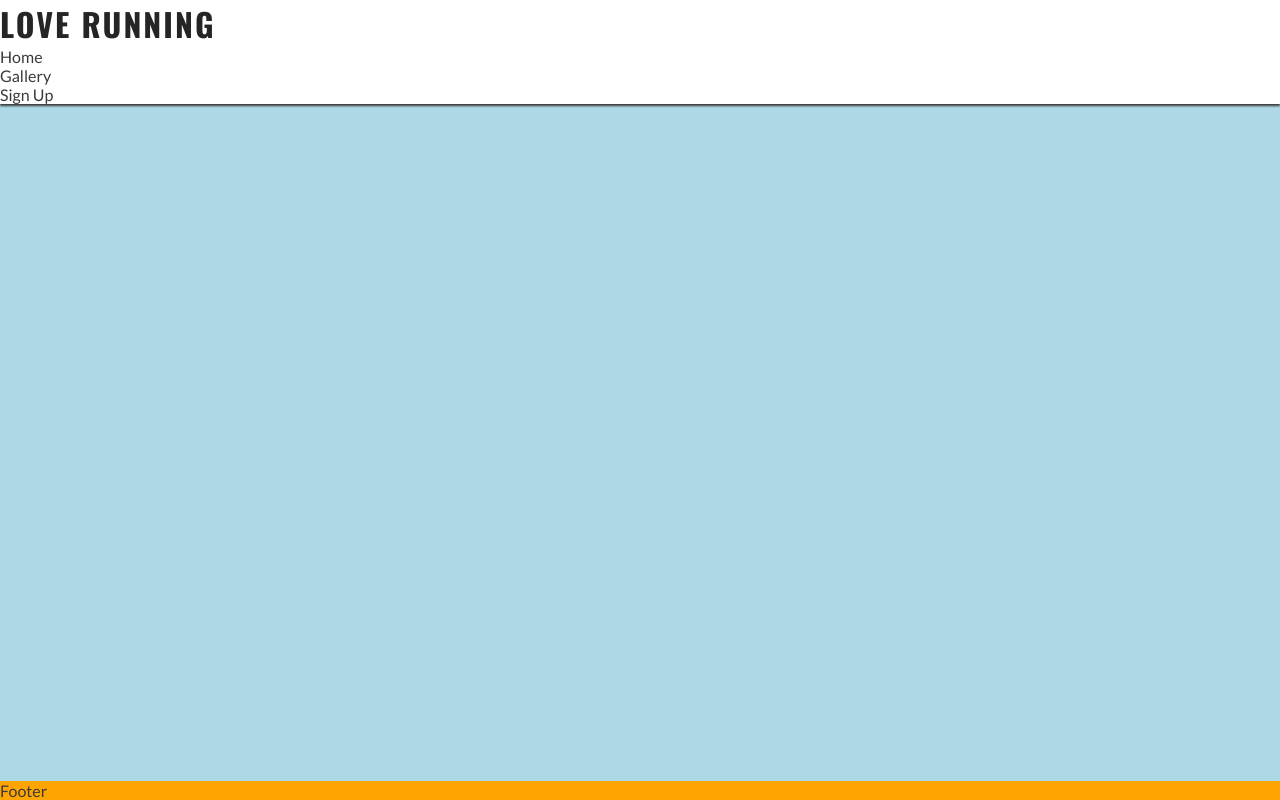
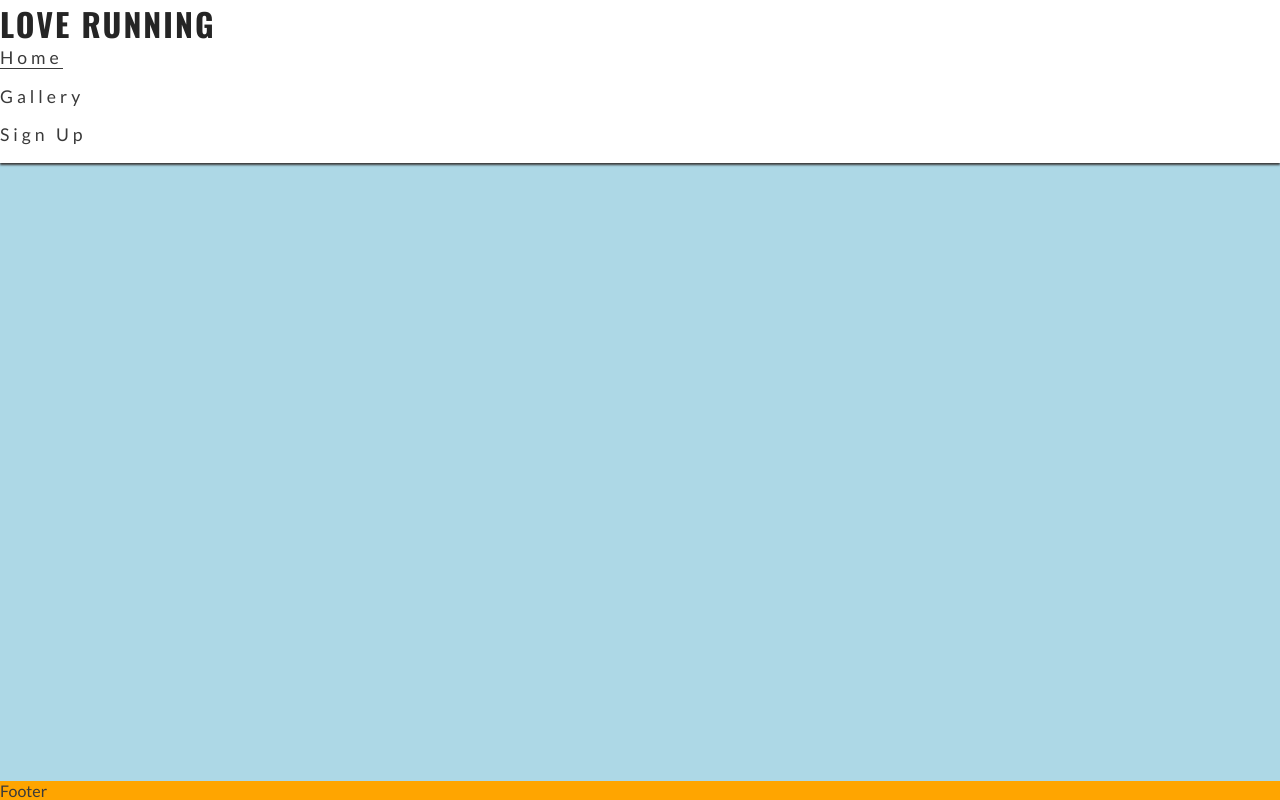
Before and after one commit to ShaAnder/LoveRunningProject, a plain HTML site: page index.html in a window 1280 px wide. Drawn offline with nearby package versions, Linux system fonts and the light colour scheme.

Commit message:
added navbar styles

```diff
--- a/assets/css/style.css
+++ b/assets/css/style.css
@@ -44,6 +44,20 @@ h1 {
   color: #252525;
 }
 
+#menu {
+  font-size: 110%;
+  letter-spacing: 4px;
+  list-style-type: none;
+}
+
+#menu > li {
+  margin-bottom: 1em;
+}
+
+.active {
+  border-bottom: 1px solid var(--shadow-color);
+}
+
 /* main body */
 main {
   background-color: lightblue;
--- a/index.html
+++ b/index.html
@@ -38,8 +38,8 @@
         <h1 id="logo">Love Running</h1>
       </a>
       <nav>
-        <ul>
-          <li><a href="">Home</a></li>
+        <ul id="menu">
+          <li><a href="" class="active">Home</a></li>
           <li><a href="">Gallery</a></li>
           <li><a href="">Sign Up</a></li>
         </ul>
```
